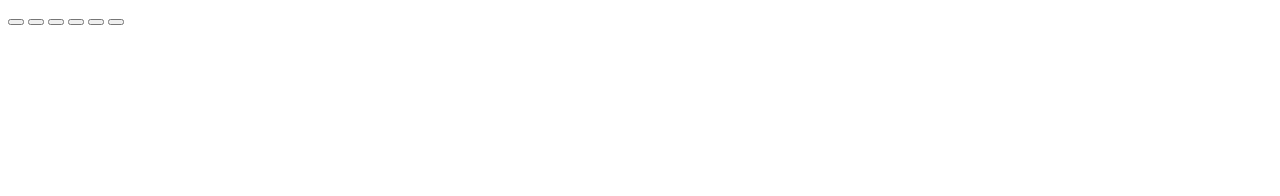
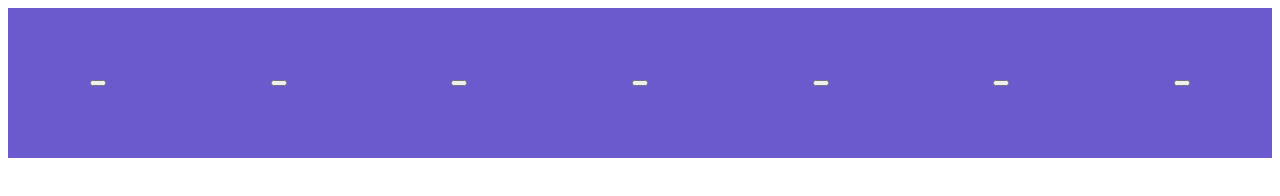
Before and after one commit to acciojob/Soundbar-abhi20-1996, a website: page main.html in a window 1280 px wide. Drawn offline with Linux system fonts and the light colour scheme.

Commit message:
created a submission

```diff
--- a/main.html
+++ b/main.html
@@ -14,6 +14,7 @@
 		<button class="btn"></button>
 		<button class="btn"></button>
 		<button class="btn"></button>
+		<button class="stop"></button>
         </table>
 
 	</div>
--- a/styles.css
+++ b/styles.css
@@ -1 +1,12 @@
 /*  your css code here. If applicable */
+.container{
+	display: flex;
+  flex-flow:row wrap;
+  justify-content:space-around;
+   align-items:center;
+	background-color:SlateBlue;
+	height:150px;
+}
+.btn{
+
+}
```
